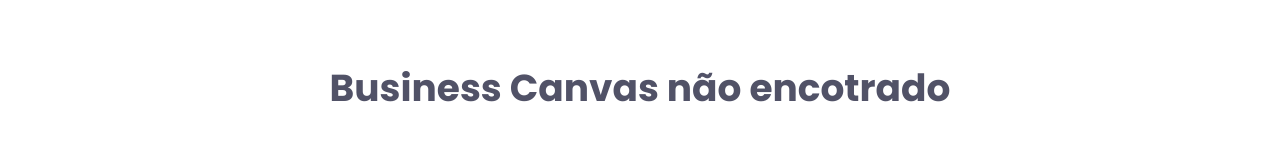
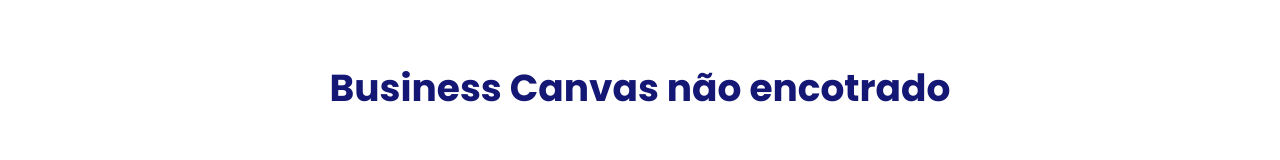
Before and after one commit to developerlucasmarques/business-canvas-gpt-client, a Next.js app: page /business-canvas/1 in a window 1280 px wide. Shown: the part 321-481 px from the top of the page. Built offline with nearby package versions, Linux system fonts and the light colour scheme; no server answers.

Commit message:
feat: add color to h1 tag

```diff
--- a/src/app/(components)/not-found/index.tsx
+++ b/src/app/(components)/not-found/index.tsx
@@ -3,9 +3,12 @@ interface Props {
 }
 
 export const NotFound: React.FC<Props> = ({ value }: Props) => {
+  const titleStyle = {
+    color: 'var(--color-title)'
+  }
   return (
     <div>
-      <h1 className="text-6xl font-bold">
+      <h1 className="text-6xl font-bold" style={titleStyle}>
         {value} não encotrado
       </h1>
     </div>
```
